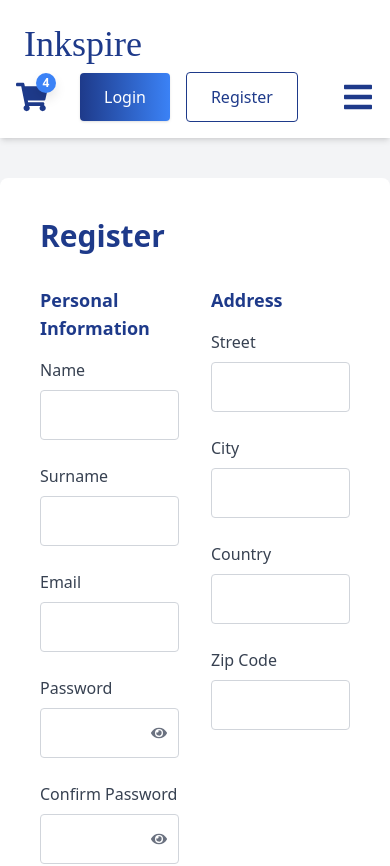
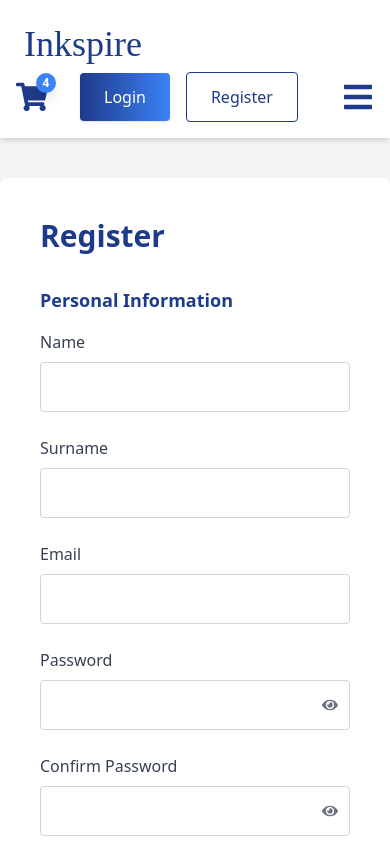
Before and after one commit to Szy-Ban/Inkspire, a Next.js app in the folder front/: page /register in a window 390 px wide. Shown: the top 866 px of the page. Built offline with nearby package versions, Linux system fonts and the light colour scheme.

Commit message:
Adding responsive grid layout for register, small changes to font

```diff
--- a/front/src/app/(auth)/register/page.js
+++ b/front/src/app/(auth)/register/page.js
@@ -100,7 +100,7 @@ export default function Register() {
                     <p className="text-red-500 text-sm mb-4">{formik.errors.serverError}</p>
                 )}
 
-                <div className="grid grid-cols-2 gap-8">
+                <div className="grid grid-cols-1 md:grid-cols-2 gap-8">
                     <div>
                         <h2 className="text-lg font-bold text-primaryBlue mb-4">Personal Information</h2>
                         {['name', 'surname', 'email', 'password', 'confirmPassword'].map((field) => (
@@ -194,7 +194,6 @@ export default function Register() {
                 >
                     {formik.isSubmitting ? "Registering..." : "Register"}
                 </Button>
-
             </form>
         </div>
     );
--- a/front/src/components/Header/CategoriesMenu.jsx
+++ b/front/src/components/Header/CategoriesMenu.jsx
@@ -18,7 +18,7 @@ export default function CategoriesMenu() {
                 {categories.map((category, index) => (
                     <li
                         key={index}
-                        className="px-4 py-2 text-primaryBlue font-secondary text-lg lg:text-xl hover:underline hover:text-secondaryBlue cursor-pointer border-gray-300 lg:border-r lg:last:border-none"
+                        className="px-4 py-2 text-primaryBlue font-secondary text-md lg:text-lg hover:underline hover:text-secondaryBlue cursor-pointer border-gray-300 lg:border-r lg:last:border-none"
                     >
                         {category}
                     </li>
```
